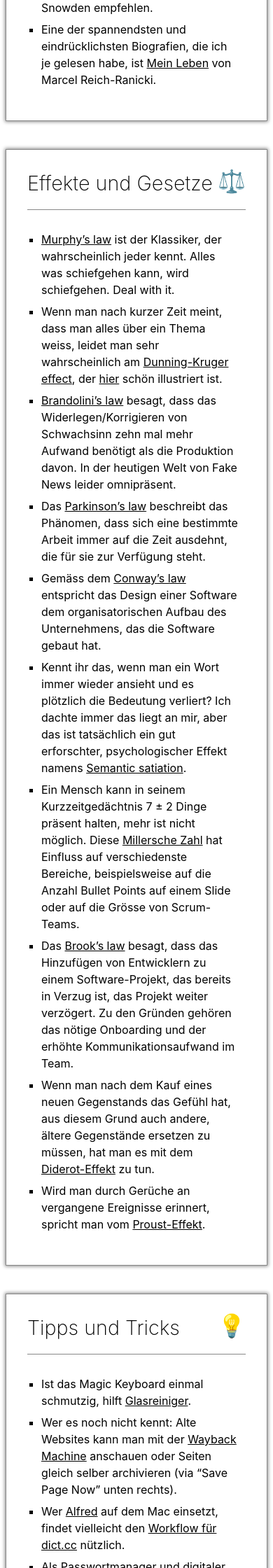
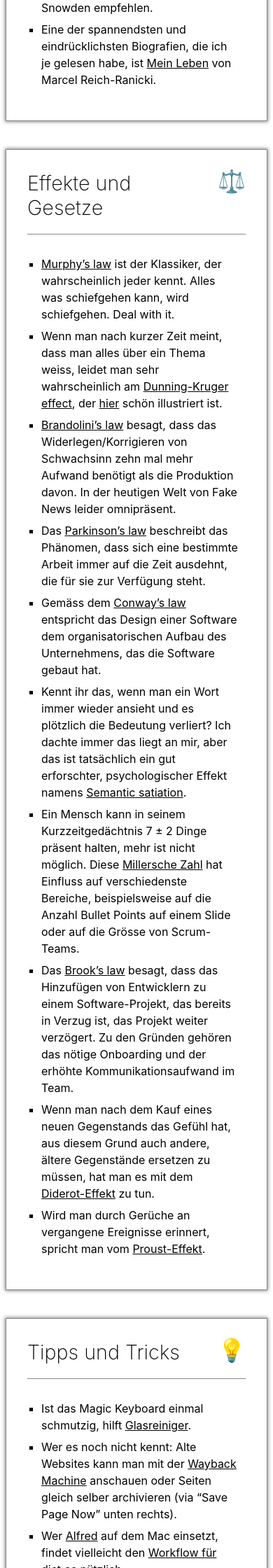
Before and after one commit to michelneeser/personal-website, a Jekyll site: the page built from index.html, in a window 390 px wide. Shown: the part 2686-4926 px from the top of the page at 70% size. Built offline with Jekyll 4.4.1, drawn with Linux system fonts in a browser that asks for light colours.

Commit message:
section titles optimized for mobile once more

```diff
--- a/assets/css/styles.scss
+++ b/assets/css/styles.scss
@@ -70,7 +70,7 @@ section {
     h1 {
       font-weight: 200;
       font-size: 1.8rem;
-      margin: 0px 45px 0px 0px;
+      margin: 0px 60px 0px 0px;
     }
 
     .icon {
```
